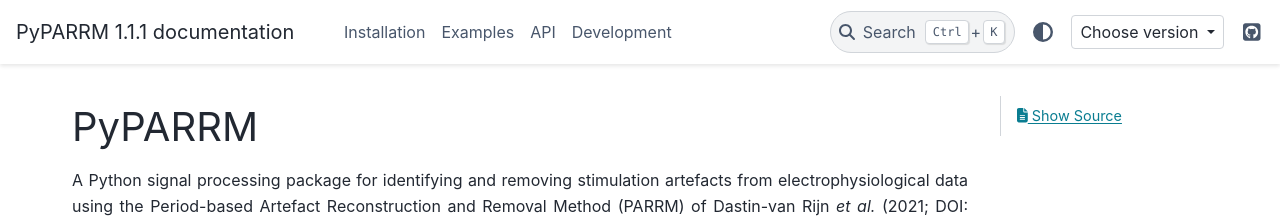
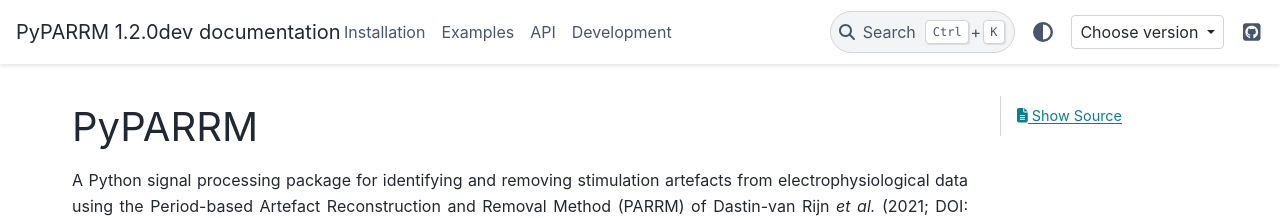
Before and after one commit to neuromodulation/PyPARRM, a Sphinx documentation site: the page built from docs/source/index.rst, in a window 1280 px wide. Shown: the top 218 px of the page. Built offline with Sphinx 7.4.7 and the PyData theme 0.15.4, drawn with Linux system fonts in a browser that asks for light colours; pages that are not in the unit, such as notebooks, are missing from menus; comment, search, counter and statistics services are not loaded.

Commit message:
Post-release version update

```diff
--- a/docs/source/conf.py
+++ b/docs/source/conf.py
@@ -16,7 +16,7 @@ from pyparrm._utils._docs import linkcode_resolve
 project = "PyPARRM"
 copyright = "2023, Thomas S. Binns"
 author = "Thomas S. Binns"
-release = "1.1.1"
+release = "1.2.0dev"
 
 # -- General configuration ---------------------------------------------------
 # https://www.sphinx-doc.org/en/master/usage/configuration.html#general-configuration
--- a/pyproject.toml
+++ b/pyproject.toml
@@ -14,7 +14,7 @@ description = "A Python port of the PARRM algorithm"
 name = "pyparrm"
 readme = "README.md"
 requires-python = ">=3.10"
-version = "1.1.1"
+version = "1.2.0dev"
 
 [project.optional-dependencies]
 dev = ["pybispectra[doc]", "pybispectra[lint]", "pybispectra[test]"]
```
